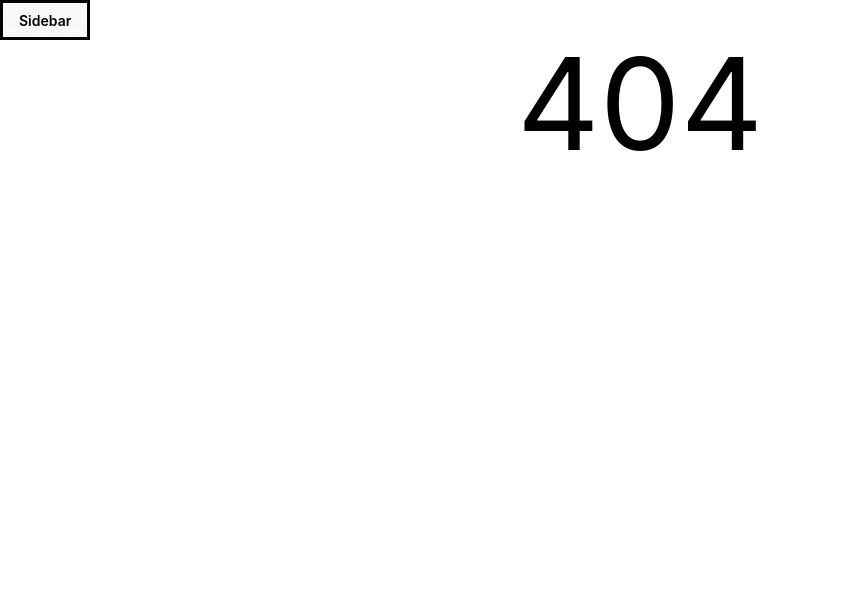
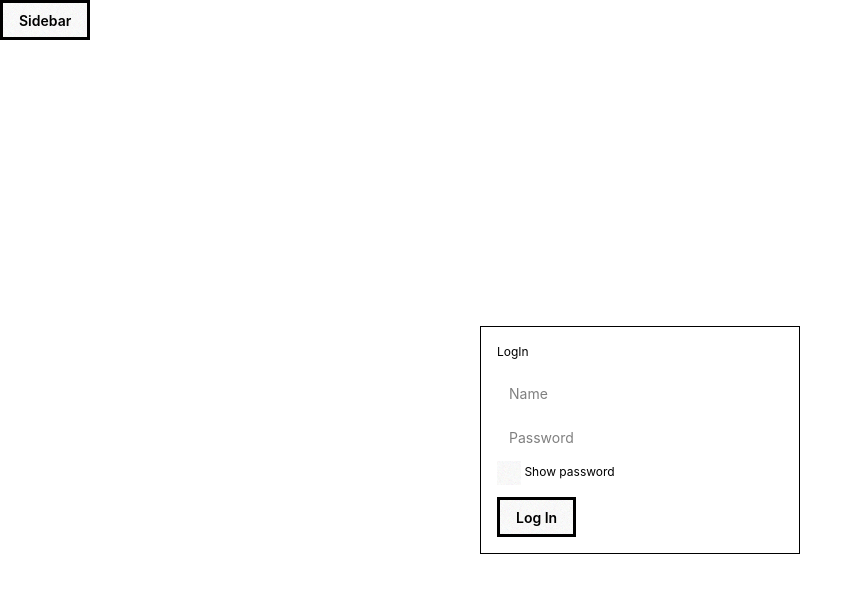
Before and after one commit to CShark666/my-pomo-quest, a React (Vite) app in the folder frontend/: page /user/login in a window 1280 px wide. Before the commit this address had no page. Shown: the top 592 px of the page, without its empty margins (0-863 px from the left). Built offline with nearby package versions, Linux system fonts and the light colour scheme.

Commit message:
create login and signup forms and pages

```diff
--- a/frontend/src/App.tsx
+++ b/frontend/src/App.tsx
@@ -2,6 +2,8 @@ import { BrowserRouter, Route, Routes } from "react-router";
 import { HomePage } from "./pages/HomePage.tsx";
 import { QuestPage } from "./pages/QuestPage";
 import { AuthorizationPage } from "./pages/AuthorizationPage.tsx";
+import { LogInPage } from "./pages/LogInPage.tsx";
+import { SingUpPage } from "./pages/SignUpPage.tsx";
 import { NotFoundPage } from "./pages/NotFoundPage";
 import './App.css';
 
@@ -13,6 +15,10 @@ function App() {
         <Route path="/quest" element={<QuestPage />} />
         <Route path="/authorization" element={<AuthorizationPage />} />
 
+        <Route path="/user/login" element={<LogInPage />} />
+        <Route path="/user/signup" element={<SingUpPage />} />
+
+
         <Route path="*" element={<NotFoundPage />} />
       </Routes>
     </BrowserRouter>
--- /dev/null
+++ b/frontend/src/components/LogInForm.tsx
@@ -0,0 +1,33 @@
+import { useState } from "react";
+
+export function LogInForm() {
+    const [showPassword, setShowPassword] = useState(false)
+
+    return (
+        <>
+
+            <div className="flex-col justify-center fieldset bg-base-200 border-base-300 rounded-box w-xs border p-4 gap-3">
+
+                <h1>LogIn</h1>
+
+                <div className="grid gap-1">
+                    <input className="input input-primary" type="text" placeholder="Name" required />
+                    <input className="input input-primary" type={showPassword ? "text" : "password"} placeholder="Password" required />
+                    <span>
+                        <input type="checkbox" className="checkbox"
+                            onChange={(e) =>
+                                setShowPassword(e.target.checked)
+                            } /> Show password
+                    </span>
+                </div>
+
+                <div>
+                    <button className="btn btn-primary">
+                        Log In
+                    </button>
+                </div>
+
+            </div>
+        </>
+    );
+}
--- /dev/null
+++ b/frontend/src/components/RegistrationForm.tsx
@@ -0,0 +1,56 @@
+import { useState } from "react";
+
+export function RegistrationForm() {
+  const [showPassword, setShowPassword] = useState(false)
+
+  return (
+    <>
+      <div className="flex-col justify-center fieldset bg-base-200 border-base-300 rounded-box w-xs border p-4 gap-3">
+
+        <h1>SignUp</h1>
+
+        {/*name*/}
+        <div className="grid gap-1">
+          <input
+            className="input input-primary"
+            type="text"
+            placeholder="Name"
+            required
+          />
+          <input
+            className="input input-primary"
+            type="email"
+            placeholder="Email"
+            required
+          />
+        </div>
+
+        {/*password*/}
+        <div className="grid gap-1">
+          <input
+            className="input input-primary"
+            type={showPassword ? "text" : "password"}
+            placeholder="Password"
+            pattern="(?=.*\d)(?=.*[a-z])(?=.*[A-Z]).{8,}"
+            required
+          />
+          <span>
+            <input type="checkbox" className="checkbox"
+              onChange={(e) =>
+                setShowPassword(e.target.checked)
+              } /> Show password
+          </span>
+        </div>
+
+
+
+        <div>
+          <button className="btn btn-primary">
+            Sign Up
+          </button>
+        </div>
+
+      </div>
+    </>
+  );
+}
--- a/frontend/src/pages/AuthorizationPage.tsx
+++ b/frontend/src/pages/AuthorizationPage.tsx
@@ -1,13 +1,14 @@
+import { Link } from "react-router";
 import { Sidebar } from "./Sidebar";
 
 export function AuthorizationPage() {
     return <>
         <Sidebar />
-        <div className="flex justify-center items-center">
+        <div className="flex justify-center items-center h-screen">
             <samp>To get started, please
-                <button className="btn mr-1.5 ml-1.5">Log in</button>
+                <Link className="btn mr-1.5 ml-1.5" to="/user/login">Log in</Link>
                 or
-                <button className="btn mr-1.5 ml-1.5">Sign up</button>
+                <Link className="btn mr-1.5 ml-1.5" to="/user/signup">Sign up</Link>
             </samp>
 
         </div>
--- /dev/null
+++ b/frontend/src/pages/LogInPage.tsx
@@ -0,0 +1,13 @@
+import { Sidebar } from "./Sidebar";
+import { LogInForm } from "../components/LogInForm";
+
+export function LogInPage() {
+    return (
+        <>
+            <Sidebar />
+            <div className="flex justify-center items-center h-screen">
+                <LogInForm />
+            </div>
+        </>
+    );
+}
--- /dev/null
+++ b/frontend/src/pages/SignUpPage.tsx
@@ -0,0 +1,15 @@
+import { Sidebar } from "./Sidebar";
+import { RegistrationForm } from "../components/RegistrationForm";
+
+export function SingUpPage() {
+    return (
+        <>
+            <Sidebar />
+            <div className="flex justify-center items-center h-screen">
+                <div>
+                    <RegistrationForm />
+                </div>
+            </div>
+        </>
+    );
+}
```
